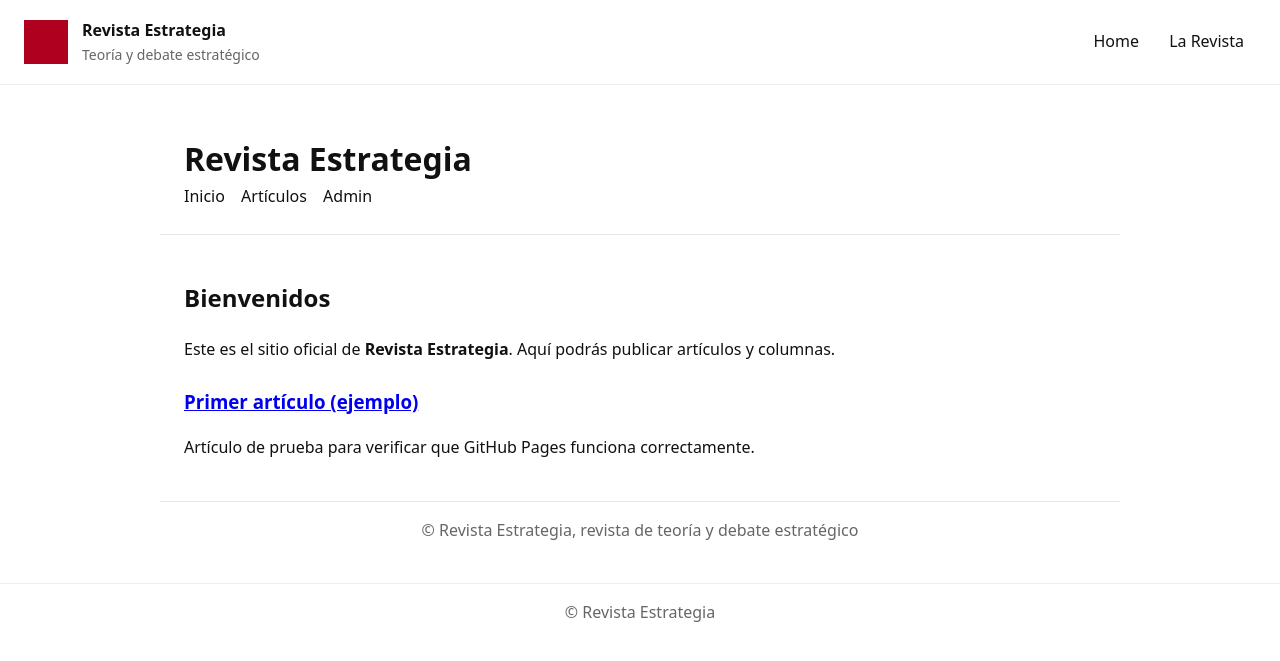
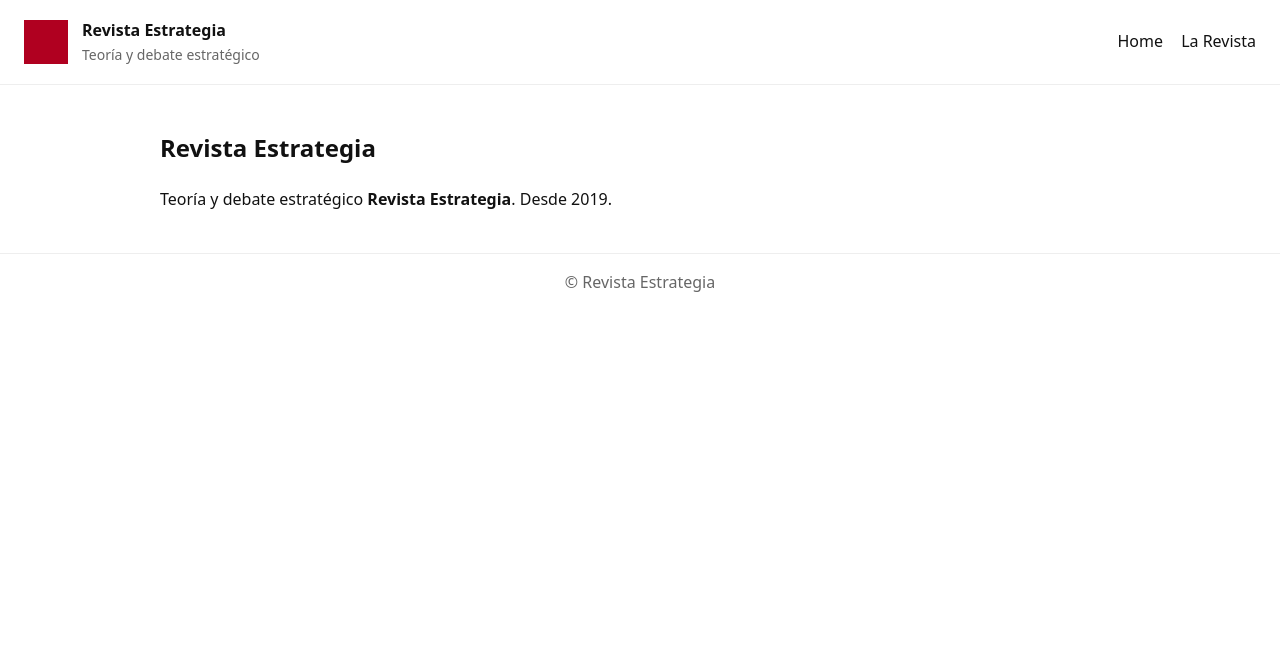
Before and after one commit to 6thr5r4fqd-dotcom/6thr5r4fqd-dotcom.github.io, a Jekyll site: the page built from index.html, in a window 1280 px wide. Shown: the top 661 px of the page. Built offline with Jekyll 4.4.1, drawn with Linux system fonts in a browser that asks for light colours.

Commit message:
Update index.html

```diff
--- a/index.html
+++ b/index.html
@@ -2,44 +2,6 @@
 layout: default
 title: Inicio
 ---
-<!doctype html>
-<html lang="es">
-<head>
-  <meta charset="utf-8" />
-  <meta name="viewport" content="width=device-width,initial-scale=1" />
-  <title>Revista Estrategia</title>
-  <meta name="description" content="Revista Estrategia: artículos, columnas y análisis." />
-  <style>
-    body { margin:0; font-family: system-ui, Arial, sans-serif; color:#111; line-height:1.6; }
-    header { padding:24px; border-bottom:1px solid #e6e6e6; }
-    main { max-width:960px; margin:0 auto; padding:24px; }
-    h1 { margin:0; }
-    nav a { margin-right:12px; text-decoration:none; color:#111; }
-    nav a:hover { text-decoration:underline; }
-    .post { margin-top:24px; }
-    footer { border-top:1px solid #e6e6e6; padding:16px; color:#666; text-align:center; }
-  </style>
-</head>
-<body>
-  <header>
-    <h1>Revista Estrategia</h1>
-    <nav>
-      <a href="index.html">Inicio</a>
-      <a href="posts/primer-articulo.html">Artículos</a>
-      <a href="admin/index.html">Admin</a>
-    </nav>
-  </header>
-  <main>
-    <h2>Bienvenidos</h2>
-    <p>Este es el sitio oficial de <strong>Revista Estrategia</strong>. Aquí podrás publicar artículos y columnas.</p>
 
-    <div class="post">
-      <h3><a href="posts/primer-articulo.html">Primer artículo (ejemplo)</a></h3>
-      <p>Artículo de prueba para verificar que GitHub Pages funciona correctamente.</p>
-    </div>
-  </main>
-  <footer>
-    © Revista Estrategia, revista de teoría y debate estratégico
-  </footer>
-</body>
-</html>
+<h2>Revista Estrategia</h2>
+<p>Teoría y debate estratégico <strong>Revista Estrategia</strong>. Desde 2019.</p>
```
